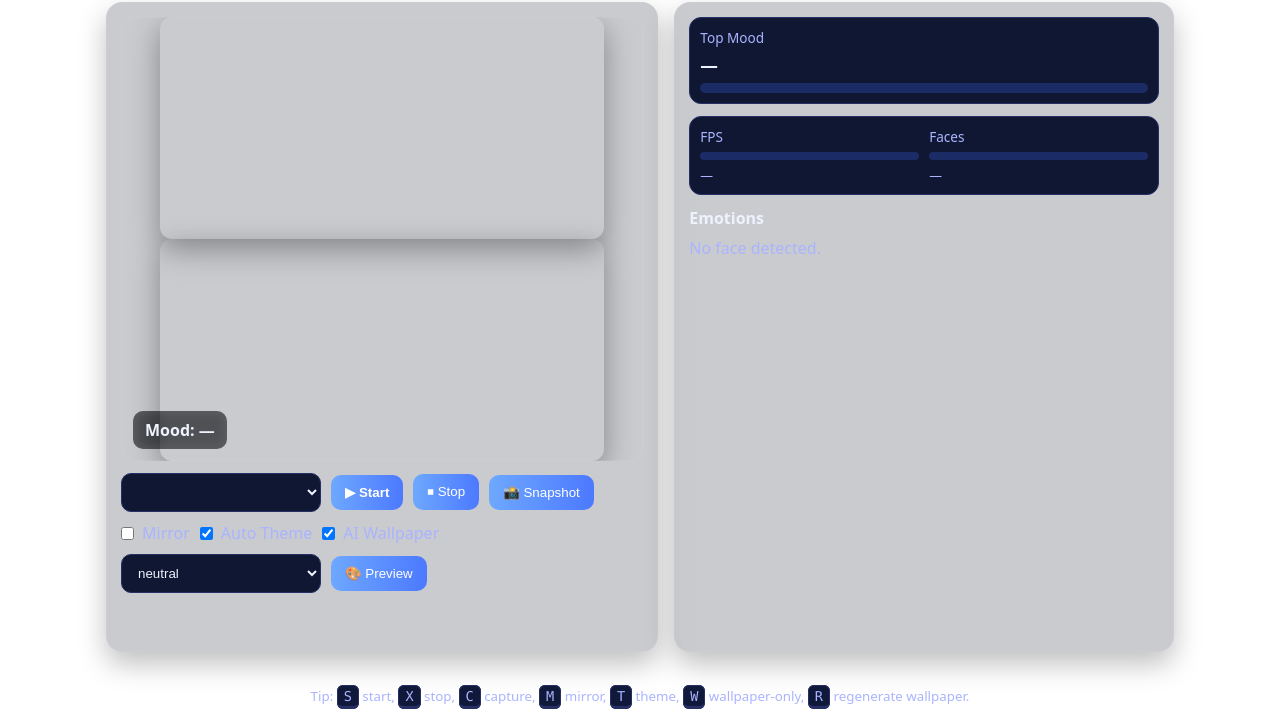
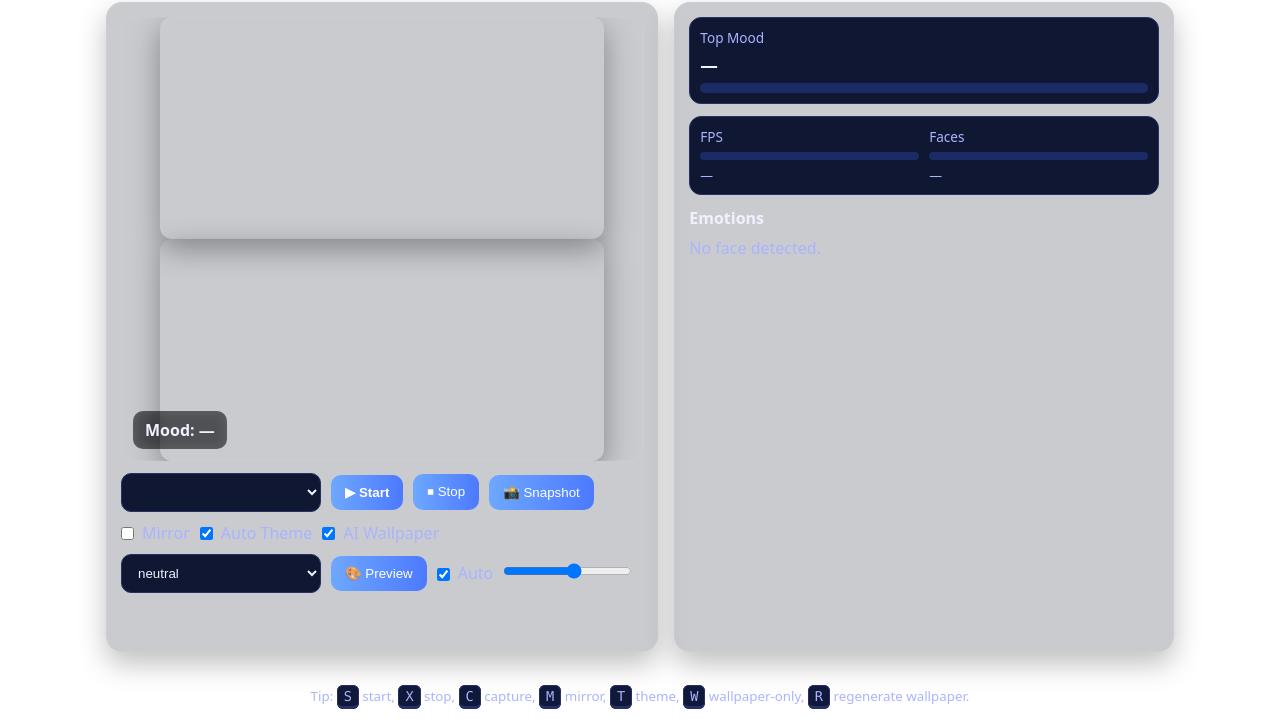
Before and after one commit to saran-1305/mood-themer, a plain HTML site: page index.html in a window 1280 px wide. Shown: the part 76-800 px from the top of the page. Drawn offline with Linux system fonts and the light colour scheme; a script that the page names is missing.

Commit message:
Update index.html

```diff
--- a/index.html
+++ b/index.html
@@ -6,6 +6,7 @@
   <title>Mood Themer — On-Device</title>
   <meta name="description" content="Detect mood and adapt wallpaper & theme. 100% in your browser." />
   <link rel="stylesheet" href="style.css" />
+
   <!-- Human.js (TensorFlow.js under the hood) -->
   <script defer src="https://cdn.jsdelivr.net/npm/@vladmandic/human/dist/human.js"></script>
 </head>
@@ -69,6 +70,16 @@
           </select>
         </label>
         <button id="applyPreview">🎨 Preview</button>
+
+        <!-- NEW: Auto + Sharpness controls for wallpaper -->
+        <label class="switch" title="Auto sharpness">
+          <input type="checkbox" id="sharpAuto" checked />
+          <span>Auto</span>
+        </label>
+
+        <label class="select-wrap" title="Wallpaper sharpness">
+          <input id="sharpSlider" type="range" min="0.8" max="2.6" step="0.1" value="1.8" />
+        </label>
       </div>
     </section>
 
@@ -105,8 +116,10 @@
   </main>
 
   <footer class="site-footer">
-    <small>Tip: <kbd>S</kbd> start, <kbd>X</kbd> stop, <kbd>C</kbd> capture, <kbd>M</kbd> mirror,
-      <kbd>T</kbd> theme, <kbd>W</kbd> wallpaper-only, <kbd>R</kbd> regenerate wallpaper.</small>
+    <small>
+      Tip: <kbd>S</kbd> start, <kbd>X</kbd> stop, <kbd>C</kbd> capture, <kbd>M</kbd> mirror,
+      <kbd>T</kbd> theme, <kbd>W</kbd> wallpaper-only, <kbd>R</kbd> regenerate wallpaper.
+    </small>
   </footer>
 
   <script defer src="script.js"></script>
```
